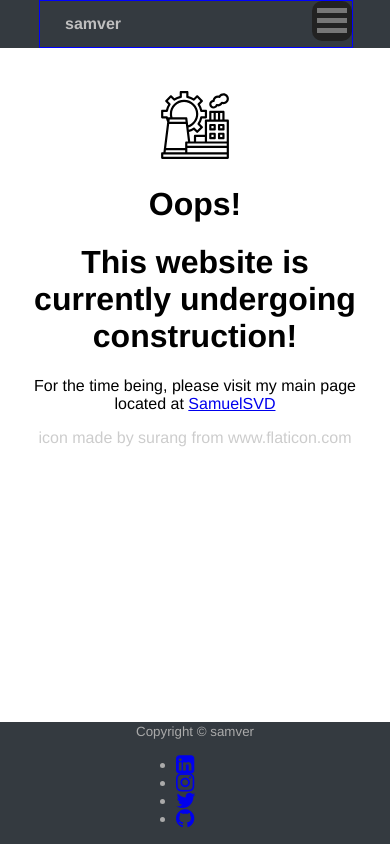
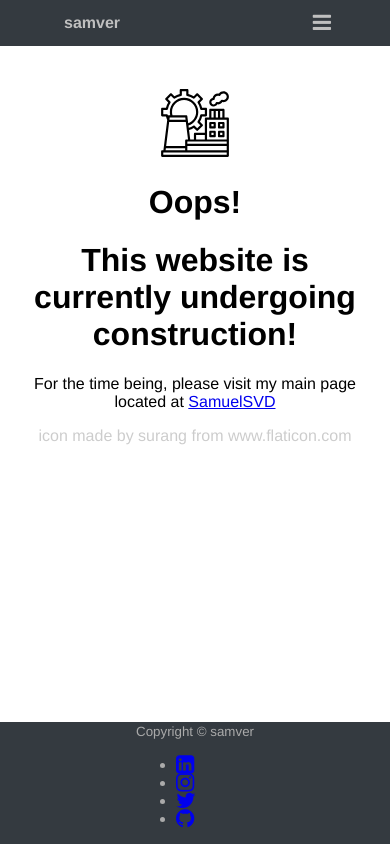
Before and after one commit to SamuelSVD/samver, an Angular app: page /under-construction in a window 390 px wide. Built offline with nearby package versions, Linux system fonts and the light colour scheme.

Commit message:
Working on hamburger button

```diff
--- a/src/svd/header/svd-header/svd-header.component.css
+++ b/src/svd/header/svd-header/svd-header.component.css
@@ -51,22 +51,16 @@
 .navbar [type="checkbox"] {
     display: none;
 }
+label {
+    display: none;
+}
 @media screen and (max-width: 768px) {
     .navbar label {
-        background: #222;
-        border-radius: 10px;
-        width: 40px;
-        height: 40px;
+        display: flex;
+        padding: 15px 20px;
         cursor: pointer;
-    }
-    .navbar label:after {
-        content: '';
-        display: block;
-        width: 30px;
-        height: 5px;
-        background: #777;
-        margin: 7px 5px;
-        box-shadow: 0px 10px 0px #777, 0px 20px 0px #777
+        border-color: #bfbfbf;
+        vertical-align: middle;
     }
     .navbar-flex-right {
         border-color: purple;
@@ -78,6 +72,10 @@
         top: 48px;
         left:10%;
         width: 80%;
+    }
+    [type="checkbox"]:checked ~ label {
+        background: #ababab;
+        color: white;
     }
     .navbar-collapsible {
         display: none;
--- a/src/svd/header/svd-header/svd-header.component.html
+++ b/src/svd/header/svd-header/svd-header.component.html
@@ -1,13 +1,22 @@
 <div class="navbar-border">
-  <div class='navbar navbar-flex navbar-dark border-2px'>
+  <div class='navbar navbar-flex navbar-dark'>
     <a routerLink="/" class='navbar-main'>samver</a>
     <div class="navbar-flex-right navbar-dark">
-      <input type="checkbox" id="nav" [checked]="showMenu" (change)="showMenu = !showMenu"/><label for="nav"></label>
-      <div class="navbar-collapsible navbar-flex-right navbar-dark border-2px">
+      <input type="checkbox" id="nav" [checked]="showMenu" (change)="showMenu = !showMenu" />
+      <label for="nav">
+        <i class="icon fa fa-lg fa-bars"></i>
+      </label>
+      <div class="navbar-collapsible navbar-flex navbar-dark">
         <ul>
-          <a routerLink="/" (click)='closeMenu()'><li>Home</li></a>
-          <a routerLink="/about" (click)='closeMenu()'><li>About</li></a>
-          <a routerLink="/TrayDir" (click)='closeMenu()'><li>TrayDir</li></a>
+          <a routerLink="/" (click)='closeMenu()'>
+            <li>Home</li>
+          </a>
+          <a routerLink="/about" (click)='closeMenu()'>
+            <li>About</li>
+          </a>
+          <a routerLink="/TrayDir" (click)='closeMenu()'>
+            <li>TrayDir</li>
+          </a>
         </ul>
       </div>
     </div>
```
